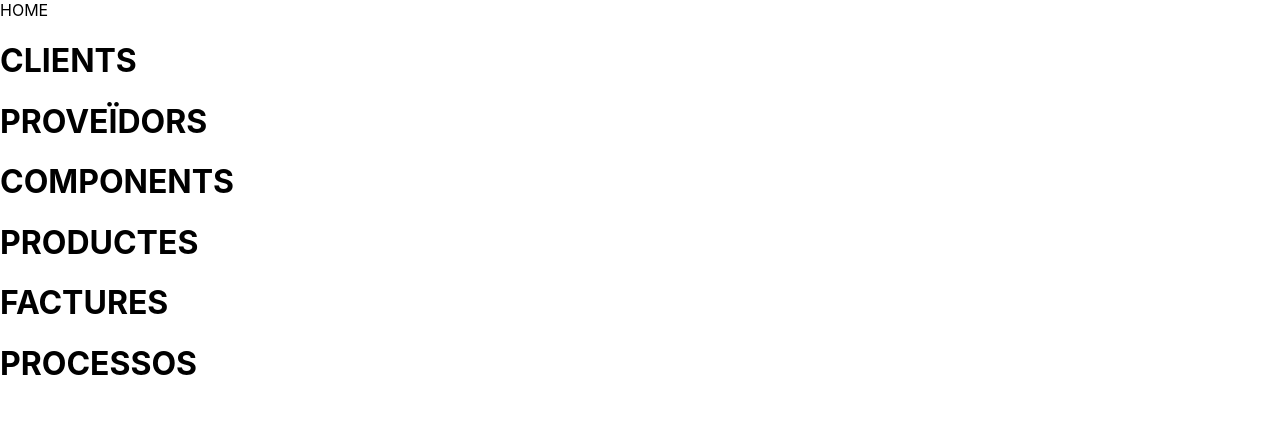
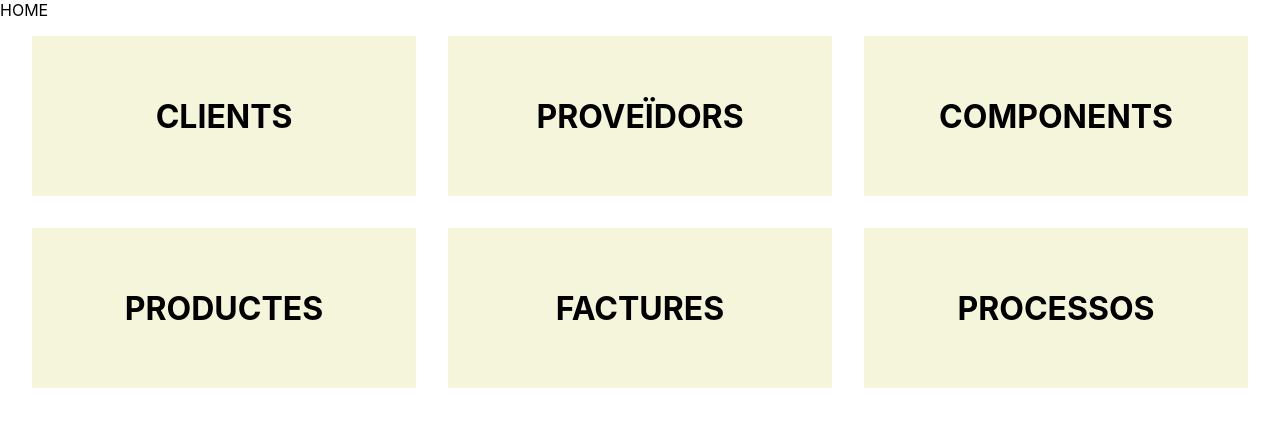
Before and after one commit to LlorensGuillaumes/CarlesCornadoFront, a React (Create React App) app: page / in a window 1280 px wide. Shown: the top 426 px of the page. Built offline with nearby package versions, Linux system fonts and the light colour scheme.

Commit message:
feat: home styles

```diff
--- a/src/Pages/Home/Home.css
+++ b/src/Pages/Home/Home.css
@@ -0,0 +1,16 @@
+.home_container{
+    display: flex;
+    flex-wrap: wrap;
+    align-items: center;
+    justify-content: center;
+}
+.home_item{
+    width: 30%;
+    height: 10rem;
+    background-color: beige;
+    margin: 1rem;
+    display: flex;
+    justify-content: center;
+    align-items: center;
+
+}
--- a/src/Pages/Home/Home.jsx
+++ b/src/Pages/Home/Home.jsx
@@ -5,25 +5,25 @@ import { useNavigate } from "react-router-dom";
 const Home = () => {
     const navigate = useNavigate();
 return (
-    <div>
-    <div className="link">
+    <div className="home_container">
+    <div className="link home_item">
     <h1>CLIENTS</h1>
     </div>
-    <div className="link">
+    <div className="link home_item">
     <h1 onClick={()=>{
         navigate('/providers')
     }}>PROVEÏDORS</h1>
     </div>
-    <div className="link">
+    <div className="link home_item">
     <h1 onClick={()=>{navigate('/components')}}>COMPONENTS</h1>
     </div>
-    <div className="link">
+    <div className="link home_item">
     <h1 onClick={()=>{navigate('/products')}}>PRODUCTES</h1>
     </div>
-    <div className="link">
+    <div className="link home_item">
     <h1>FACTURES</h1>
     </div>
-    <div className="link">
+    <div className="link home_item">
     <h1 onClick={()=>{navigate('/processes')}}>PROCESSOS</h1>
     </div>
     </div>
```
